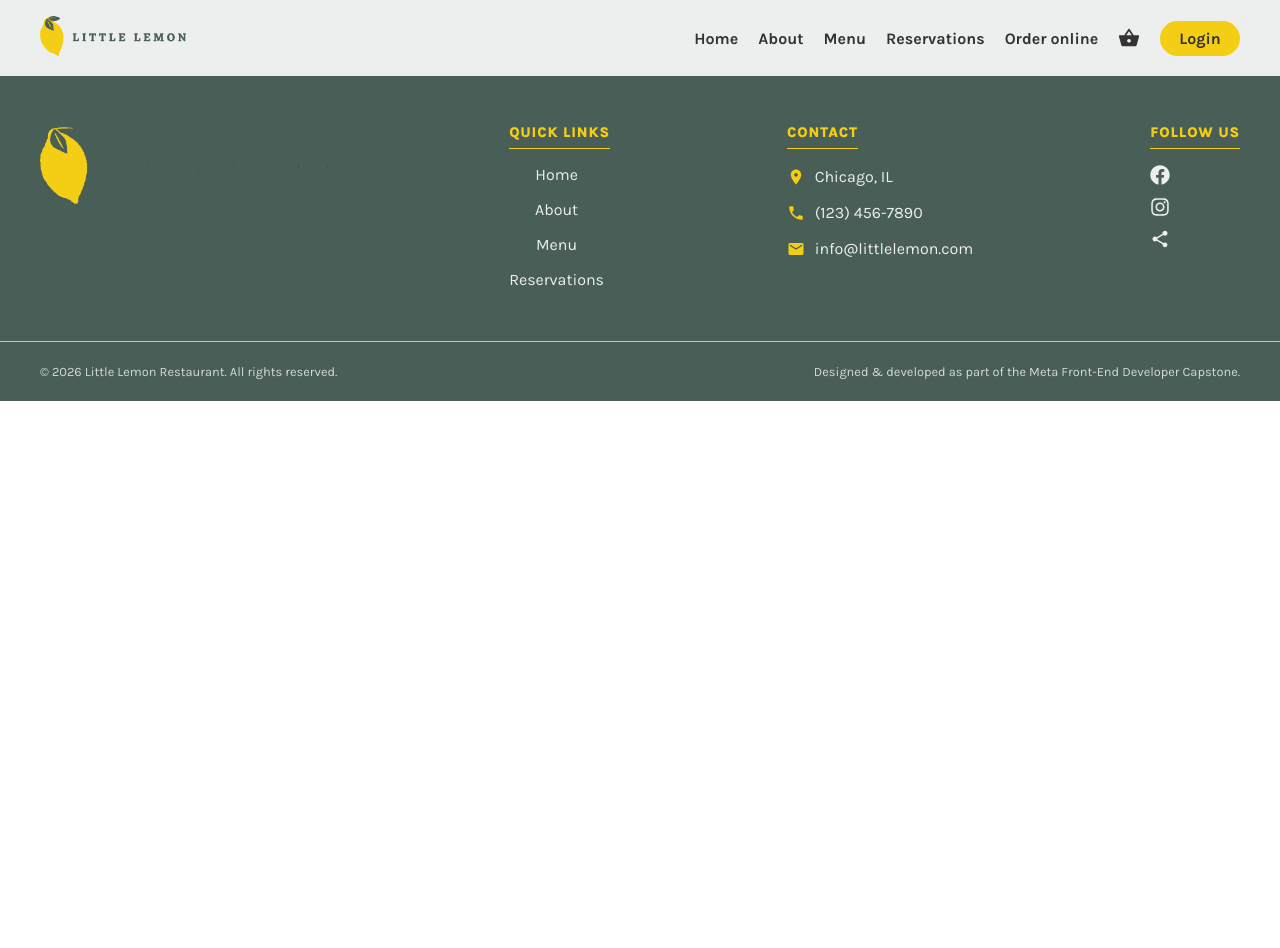
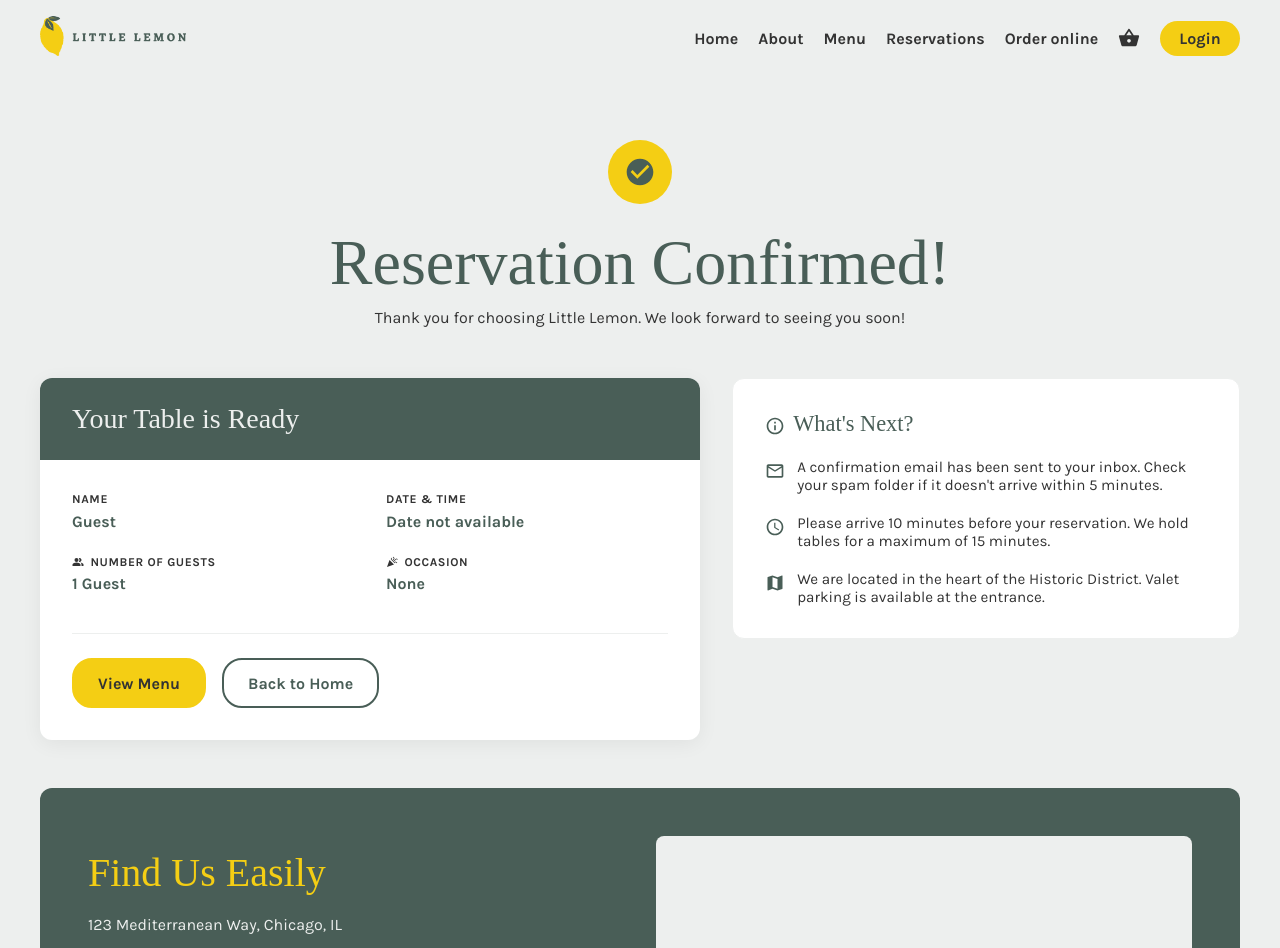
Before and after one commit to a1-soto/Front-End-Meta-Capstone, a React (Create React App) app: page /booking-confirmed in a window 1280 px wide. Shown: the top 948 px of the page. Before the commit the page ends 800 px from the top, so only its background shows below. Built offline with nearby package versions, Linux system fonts and the light colour scheme; a web font is replaced by a local one.

Commit message:
Connect BookingForm submit to submitAPI, add ConfirmedBooking page with navigation and error handling

```diff
--- a/src/components/BookingForm/BookingForm.css
+++ b/src/components/BookingForm/BookingForm.css
@@ -58,3 +58,8 @@
   background: var(--primary-green);
   color: var(--highlight-light);
 }
+.booking-form-error {
+  color: #b00020;
+  font-size: 0.875rem;
+  margin: -0.5rem 0 0;
+}
--- a/src/components/BookingForm/BookingForm.js
+++ b/src/components/BookingForm/BookingForm.js
@@ -1,17 +1,25 @@
-// BookingForm.js
 import React, { useState } from 'react';
 import './BookingForm.css';
 
-function BookingForm({ availableTimes, onDateChange }) {
+function BookingForm({ availableTimes, onDateChange, onSubmitReservation }) {
   const [name, setName] = useState('');
   const [email, setEmail] = useState('');
   const [date, setDate] = useState('');
   const [time, setTime] = useState('');
   const [guests, setGuests] = useState(1);
   const [occasion, setOccasion] = useState('');
+  const [submitError, setSubmitError] = useState('');
 
   function handleSubmit(event) {
     event.preventDefault();
+
+    const formData = { name, email, date, time, guests, occasion };
+
+    const success = onSubmitReservation(formData);
+
+    if (!success) {
+      setSubmitError('We could not confirm your reservation. Please try again.');
+    }
   }
 
   return (
@@ -104,6 +112,12 @@ function BookingForm({ availableTimes, onDateChange }) {
         </select>
       </div>
 
+      {submitError && (
+        <p role="alert" className="booking-form-error">
+          {submitError}
+        </p>
+      )}
+
       <input
         type="submit"
         value="Reserve a Table"
--- a/src/components/BookingPage/BookingPage.jsx
+++ b/src/components/BookingPage/BookingPage.jsx
@@ -1,3 +1,4 @@
+import { useNavigate } from 'react-router-dom';
 import BookingTabs from '../BookingTabs/BookingTabs';
 import BookingForm from '../BookingForm/BookingForm';
 import { submitAPI } from '../../Api/BookingAPI';
@@ -7,14 +8,20 @@ import restaurant1 from "../../assets/images/restaurant-view.jpg";
 const heroImage = restaurant1;
 
 function BookingPage({ availableTimes, dispatch }) {
+  const navigate = useNavigate();
 
   function handleDateChange(date) {
     dispatch({ type: 'date_changed', date });
   }
 
   function handleSubmit(formData) {
-    const result = submitAPI(formData);
-    return result;
+    const success = submitAPI(formData);
+
+    if (success) {
+         navigate('/booking-confirmed', { state: formData });
+    }
+
+    return success;
   }
 
   return (
--- /dev/null
+++ b/src/components/ConfirmedBooking/ConfirmedBooking.css
@@ -0,0 +1,226 @@
+.confirmed-booking {
+  padding: 4rem 0 5rem;
+  background-color: var(--highlight-light);
+}
+
+/* ===== Encabezado ===== */
+.confirmation-header {
+  text-align: center;
+  margin-bottom: 3rem;
+}
+
+.confirmation-check {
+  display: inline-flex;
+  align-items: center;
+  justify-content: center;
+  width: 64px;
+  height: 64px;
+  border-radius: 50%;
+  background-color: var(--primary-yellow);
+  margin-bottom: 1.5rem;
+}
+
+.confirmation-check svg {
+  width: 32px;
+  height: 32px;
+  color: var(--primary-green);
+}
+
+.confirmation-header h1 {
+  color: var(--primary-green);
+  margin: 0 0 0.5rem;
+}
+
+.confirmation-header p {
+  margin: 0 auto;
+  color: var(--highlight-dark);
+}
+
+/* ===== Grid: tarjeta + what's next ===== */
+.confirmation-grid {
+  display: grid;
+  grid-template-columns: 1.3fr 1fr;
+  gap: 2rem;
+  margin-bottom: 3rem;
+  align-items: start;
+}
+
+@media (max-width: 768px) {
+  .confirmation-grid {
+    grid-template-columns: 1fr;
+  }
+}
+
+/* ===== Tarjeta de reserva ===== */
+.confirmation-card {
+  background: #ffffff;
+  border-radius: 12px;
+  overflow: hidden;
+  box-shadow: 0 4px 20px rgba(0, 0, 0, 0.06);
+}
+
+.confirmation-card-header {
+  background-color: var(--primary-green);
+  padding: 1.5rem 2rem;
+}
+
+.confirmation-card-header h2 {
+  color: var(--highlight-light);
+  margin: 0;
+  font-size: 1.75rem;
+}
+
+.confirmation-card-body {
+  padding: 2rem;
+  display: grid;
+  grid-template-columns: 1fr 1fr;
+  gap: 1.5rem 2rem;
+}
+
+.confirmation-detail {
+  display: flex;
+  flex-direction: column;
+  gap: 0.35rem;
+}
+
+.confirmation-label {
+  display: flex;
+  align-items: center;
+  gap: 0.4rem;
+  font-size: 0.75rem;
+  font-weight: 700;
+  letter-spacing: 0.05em;
+  text-transform: uppercase;
+  color: var(--highlight-dark);
+}
+
+.confirmation-value {
+  font-weight: 700;
+  color: var(--primary-green);
+}
+
+.confirmation-actions {
+  grid-column: 1 / -1;
+  display: flex;
+  gap: 1rem;
+  margin-top: 1rem;
+  padding-top: 1.5rem;
+  border-top: 1px solid var(--highlight-light);
+}
+
+/* ===== Botones ===== */
+.confirmation-btn {
+  display: inline-block;
+  text-align: center;
+  padding: 0.85rem 1.5rem;
+  border-radius: 20px;
+  font-weight: 700;
+  text-decoration: none;
+  cursor: pointer;
+}
+
+.confirmation-btn--primary {
+  background-color: var(--primary-yellow);
+  color: var(--highlight-dark);
+  border: 2px solid var(--primary-yellow);
+}
+
+.confirmation-btn--primary:hover {
+  background-color: var(--primary-green);
+  border-color: var(--primary-green);
+  color: var(--highlight-light);
+}
+
+.confirmation-btn--secondary {
+  background-color: transparent;
+  color: var(--primary-green);
+  border: 2px solid var(--primary-green);
+}
+
+.confirmation-btn--secondary:hover {
+  background-color: var(--primary-green);
+  color: var(--highlight-light);
+}
+
+/* ===== Panel "What's Next" ===== */
+.confirmation-next-steps {
+  background-color: #ffffff;
+  border: 1px solid var(--highlight-light);
+  border-radius: 12px;
+  padding: 2rem;
+}
+
+.confirmation-next-steps h2 {
+  display: flex;
+  align-items: center;
+  gap: 0.5rem;
+  font-size: 1.4rem;
+  color: var(--primary-green);
+  margin: 0 0 1.25rem;
+}
+
+.confirmation-next-steps ul {
+  list-style: none;
+  margin: 0;
+  padding: 0;
+  display: flex;
+  flex-direction: column;
+  gap: 1.25rem;
+}
+
+.confirmation-next-steps li {
+  display: flex;
+  gap: 0.75rem;
+  align-items: flex-start;
+}
+
+.confirmation-next-steps svg {
+  flex-shrink: 0;
+  margin-top: 0.15rem;
+  color: var(--primary-green);
+  width: 20px;
+  height: 20px;
+}
+
+.confirmation-next-steps span {
+  margin: 0;
+  font-size: 0.95rem;
+  color: var(--highlight-dark);
+}
+
+/* ===== Banner inferior "Find Us Easily" ===== */
+.confirmation-location-banner {
+  background-color: var(--primary-green);
+  border-radius: 12px;
+  padding: 3rem;
+  display: grid;
+  grid-template-columns: 1fr 1fr;
+  gap: 2rem;
+  align-items: center;
+}
+
+@media (max-width: 768px) {
+  .confirmation-location-banner {
+    grid-template-columns: 1fr;
+  }
+}
+
+.confirmation-location-text h2 {
+  color: var(--primary-yellow);
+  margin: 0 0 1rem;
+}
+
+.confirmation-location-text p {
+  color: var(--highlight-light);
+  margin: 0 0 0.5rem;
+}
+
+.confirmation-location-text .confirmation-btn {
+  margin-top: 1rem;
+}
+
+.confirmation-map-placeholder {
+  background-color: var(--highlight-light);
+  border-radius: 8px;
+  min-height: 220px;
+}
--- /dev/null
+++ b/src/components/ConfirmedBooking/ConfirmedBooking.jsx
@@ -0,0 +1,149 @@
+import { useLocation, Link } from 'react-router-dom';
+import {
+  MdCheckCircle,
+  MdInfoOutline,
+  MdOutlineMailOutline,
+  MdAccessTime,
+  MdMap,
+  MdPeopleAlt,
+  MdCelebration,
+} from 'react-icons/md';
+import './ConfirmedBooking.css';
+
+function ConfirmedBooking() {
+  const location = useLocation();
+  const formData = location.state;
+  const {
+    name = 'Guest',
+    date = '',
+    time = '',
+    guests = 1,
+    occasion = '',
+  } = formData || {};
+
+   const formattedDate = date
+    ? new Date(`${date}T00:00:00`).toLocaleDateString('en-US', {
+        year: 'numeric',
+        month: 'long',
+        day: 'numeric',
+      })
+    : 'Date not available';
+
+  return (
+    <section className="confirmed-booking">
+      <div className="container">
+
+            <div className="confirmation-header">
+          <div className="confirmation-check">
+            <MdCheckCircle aria-hidden="true" />
+          </div>
+          <h1>Reservation Confirmed!</h1>
+          <p>Thank you for choosing Little Lemon. We look forward to seeing you soon!</p>
+        </div>
+
+        <div className="confirmation-grid">
+
+                 <div className="confirmation-card">
+            <div className="confirmation-card-header">
+              <h2>Your Table is Ready</h2>
+            </div>
+
+            <div className="confirmation-card-body">
+              <div className="confirmation-detail">
+                <span className="confirmation-label">Name</span>
+                <span className="confirmation-value">{name}</span>
+              </div>
+
+              <div className="confirmation-detail">
+                <span className="confirmation-label">Date &amp; Time</span>
+                <span className="confirmation-value">
+                  {formattedDate}{time ? ` at ${time}` : ''}
+                </span>
+              </div>
+
+              <div className="confirmation-detail">
+                <span className="confirmation-label">
+                  <MdPeopleAlt aria-hidden="true" /> Number of Guests
+                </span>
+                <span className="confirmation-value">
+                  {guests} {Number(guests) === 1 ? 'Guest' : 'Guests'}
+                </span>
+              </div>
+
+              <div className="confirmation-detail">
+                <span className="confirmation-label">
+                  <MdCelebration aria-hidden="true" /> Occasion
+                </span>
+                <span className="confirmation-value">{occasion || 'None'}</span>
+              </div>
+
+              <div className="confirmation-actions">
+                <Link to="/menu" className="confirmation-btn confirmation-btn--primary">
+                  View Menu
+                </Link>
+                <Link to="/" className="confirmation-btn confirmation-btn--secondary">
+                  Back to Home
+                </Link>
+              </div>
+            </div>
+          </div>
+
+                   <div className="confirmation-next-steps">
+            <h2>
+              <MdInfoOutline aria-hidden="true" /> What's Next?
+            </h2>
+            <ul>
+              <li>
+                <MdOutlineMailOutline aria-hidden="true" />
+                <span>
+                  A confirmation email has been sent to your inbox. Check your
+                  spam folder if it doesn't arrive within 5 minutes.
+                </span>
+              </li>
+              <li>
+                <MdAccessTime aria-hidden="true" />
+                <span>
+                  Please arrive 10 minutes before your reservation. We hold
+                  tables for a maximum of 15 minutes.
+                </span>
+              </li>
+              <li>
+                <MdMap aria-hidden="true" />
+                <span>
+                  We are located in the heart of the Historic District. Valet
+                  parking is available at the entrance.
+                </span>
+              </li>
+            </ul>
+          </div>
+
+        </div>
+
+             <div className="confirmation-location-banner">
+          <div className="confirmation-location-text">
+            <h2>Find Us Easily</h2>
+            <p>123 Mediterranean Way, Chicago, IL</p>
+            <p>Need to change your plans? Call us at (555) 123-4567.</p>
+            <a
+              href="https://maps.google.com"
+              target="_blank"
+              rel="noopener noreferrer"
+              className="confirmation-btn confirmation-btn--primary"
+            >
+              Get Directions
+            </a>
+          </div>
+
+          <div
+            className="confirmation-map-placeholder"
+            role="img"
+            aria-label="Map showing Little Lemon's location"
+          />
+        </div>
+
+      </div>
+    </section>
+  );
+}
+
+export default ConfirmedBooking;
--- a/src/components/Main/Main.js
+++ b/src/components/Main/Main.js
@@ -1,5 +1,6 @@
 import Homepage from "../Homepage/Homepage";
 import BookingPage from "../BookingPage/BookingPage";
+import ConfirmedBooking from "../ConfirmedBooking/ConfirmedBooking";
 
 import { Routes, Route } from "react-router-dom";
 import { useReducer } from "react";
@@ -27,6 +28,7 @@ export default function Main() {
           path="/reservations"
           element={<BookingPage availableTimes={availableTimes} dispatch={dispatch} />}
         />
+        <Route path="/booking-confirmed" element={<ConfirmedBooking />} /> {/* ← nueva ruta */}
       </Routes>
     </main>
   );
```
